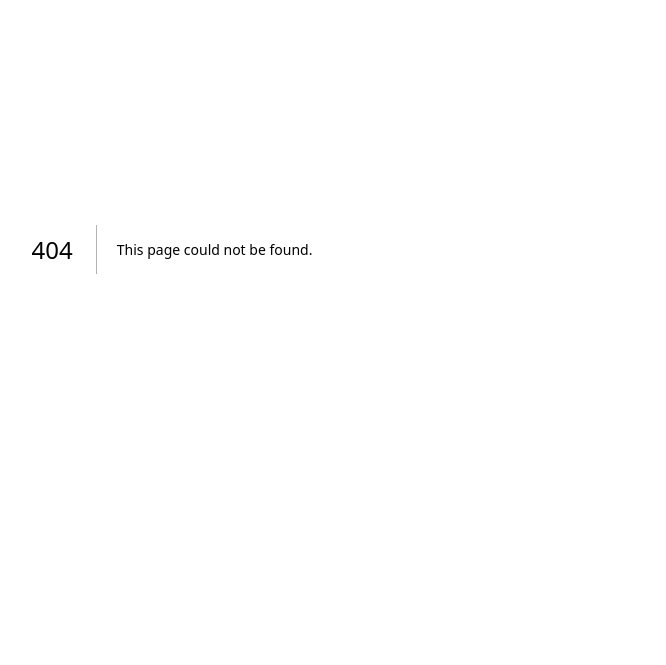
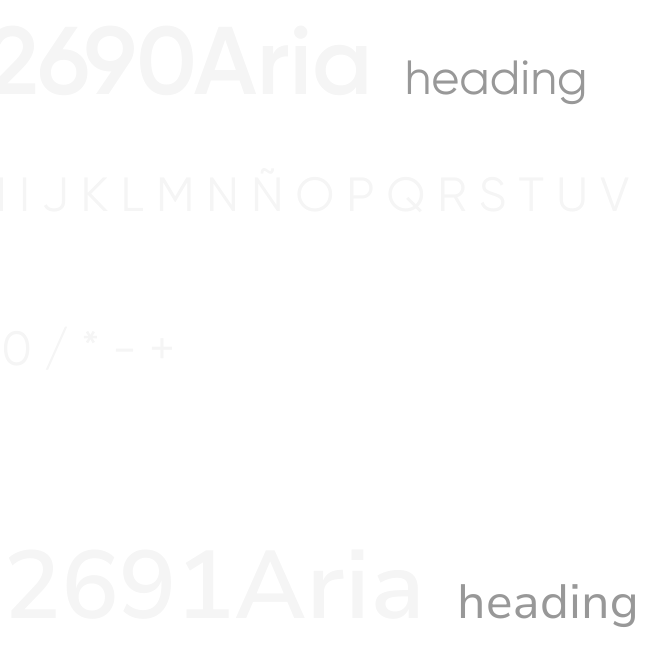
Before and after one commit to itigertechno/menu_list, a Next.js app in the folder packages/ui-kit/: page /fonts in a window 1280 px wide. Before the commit this address had no page. Shown: the part 151-816 px from the top of the page, without its empty margins (468-1134 px from the left). Built offline with nearby package versions, Linux system fonts and the light colour scheme.

Commit message:
Add fonts demo page

```diff
--- /dev/null
+++ b/packages/ui-kit/src/app/fonts/fonts.module.scss
@@ -0,0 +1,41 @@
+.main_class {
+	padding: 160px 140px;
+	display: grid;
+	column-gap: 350px;
+	row-gap: 140px;
+	grid-template-columns: repeat(1, 1fr);
+	@media (min-width: 1920px) {
+		grid-template-columns: repeat(2, 1fr);
+	}
+
+	font-size: 48px;
+	color: #f5f5f5;
+}
+
+.demo_wrapper {
+	display: flex;
+	flex-direction: column;
+	gap: 42px;
+
+	.name_wrapper {
+		display: flex;
+		gap: 32px;
+		align-items: baseline;
+
+		.font_name {
+			font-size: 96px;
+			font-weight: 600;
+			letter-spacing: 6;
+		}
+
+		.notice {
+			color: #989898;
+		}
+	}
+
+	.demo {
+		display: flex;
+		flex-direction: column;
+		gap: 38px;
+	}
+}
--- /dev/null
+++ b/packages/ui-kit/src/app/fonts/page.tsx
@@ -0,0 +1,43 @@
+'use client';
+
+import { useEffect, useState } from 'react';
+import s from './fonts.module.scss';
+
+export default function () {
+	const [fonts, setFonts] = useState<string[][]>([]);
+	useEffect(() => {
+		const style = getComputedStyle(document.body);
+		const fontsSet = new Set();
+		const fonts = [];
+		for (const sheet of document.styleSheets)
+			for (const rule of sheet.cssRules ?? [])
+				for (const property of (rule as any).style ?? [])
+					if (property.startsWith('--font') && !fontsSet.has(property)) {
+						fontsSet.add(property);
+						fonts.push([
+							`var(${property})`,
+							style
+								.getPropertyValue(property)
+								.replace(/\W+(\w+).+/, (_, m) => m[0].toUpperCase() + m.slice(1))
+						]);
+					}
+		setFonts(fonts.sort(([, a], [, b]) => a.localeCompare(b)));
+	}, []);
+
+	return (
+		<main className={s.main_class}>
+			{fonts.map(([fontFamily, fontName], i) => (
+				<div key={i} className={s.demo_wrapper} style={{ fontFamily }}>
+					<div className={s.name_wrapper}>
+						<div className={s.font_name}>{fontName}</div>
+						<span className={s.notice}>heading</span>
+					</div>
+					<div className={s.demo}>
+						<div>A B C D E F G H I J K L M N Ñ O P Q R S T U V W X Y Z</div>
+						<div>1 2 3 4 5 6 7 8 9 0 / * - +</div>
+					</div>
+				</div>
+			))}
+		</main>
+	);
+}
```
Also changed, not shown: packages/ui-kit/package.json (+6 -2 lines), 1 other file (tests, documents, lock files or other folders).
